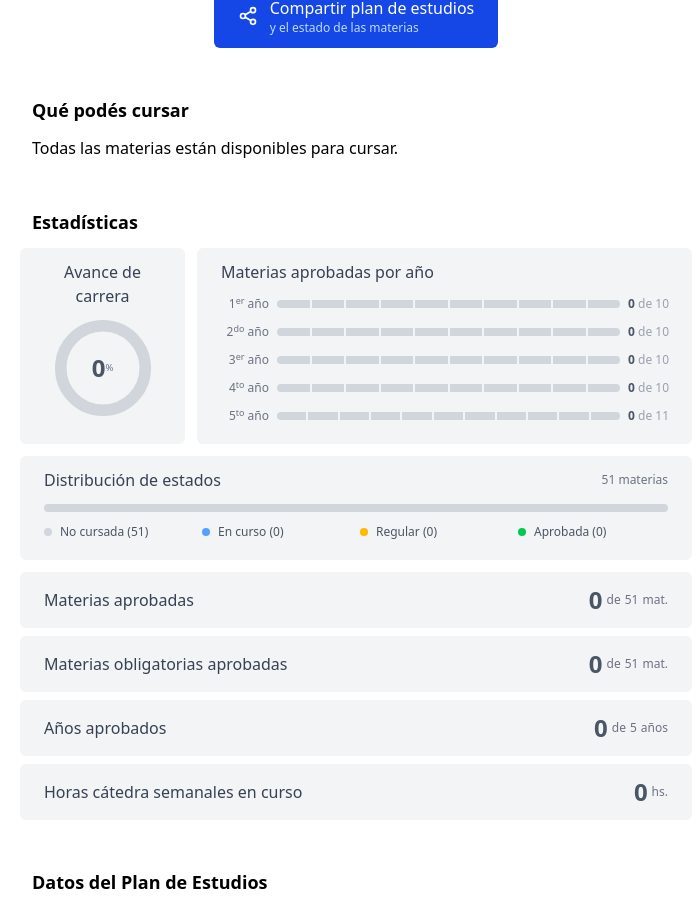
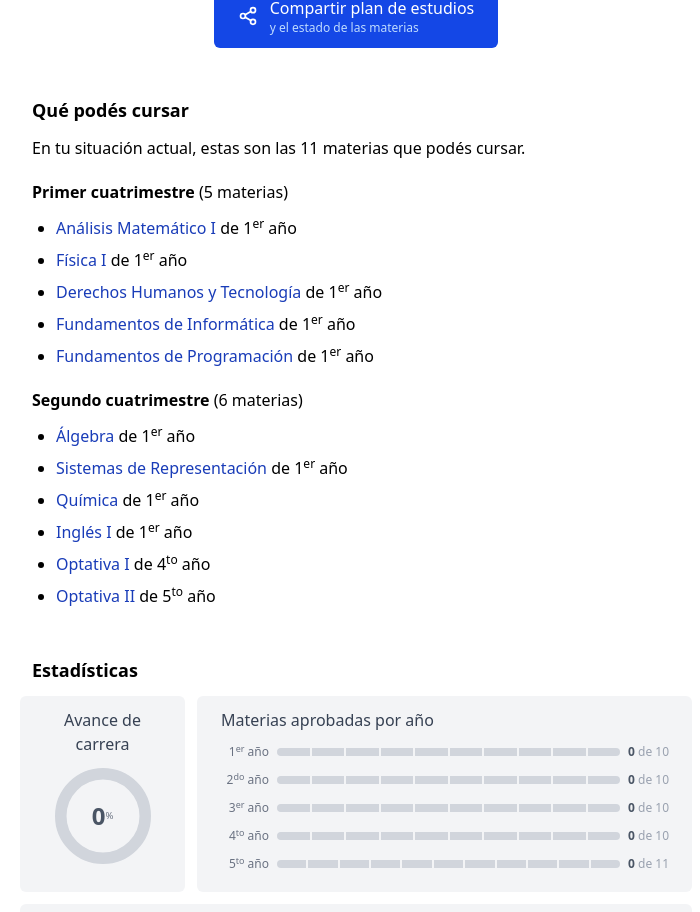
Before and after one commit to valentincostam/plande, a SvelteKit app: page /uader-fcyt-it in a window 1280 px wide. Shown: the part 3704-4616 px from the top of the page, without its empty margins (284-984 px from the left). Built offline with nearby package versions, Linux system fonts and the light colour scheme.

Commit message:
Update course availability logic in +page.svelte to use availableCourses for conditional checks, improving accuracy in determining course availability status.

```diff
--- a/src/routes/[slug]/+page.svelte
+++ b/src/routes/[slug]/+page.svelte
@@ -118,7 +118,7 @@
 	const availableCourses = $derived(notTakenCourses.filter((course) => course.isEnabled));
 
 	const areAllCoursesAvailable = $derived(
-		(notTakenCourses.length > 0 && notTakenCourses.length === courses.length) ||
+		(availableCourses.length > 0 && availableCourses.length === courses.length) ||
 			!isStrictModeEnabled
 	);
 
```
